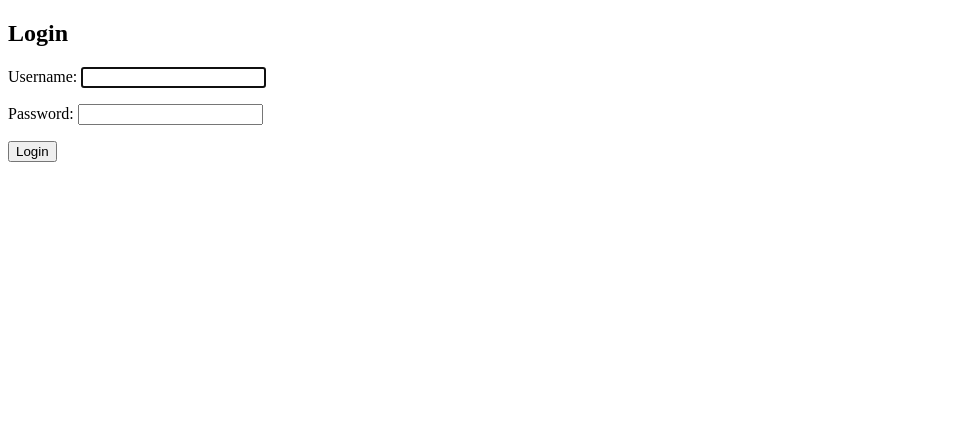
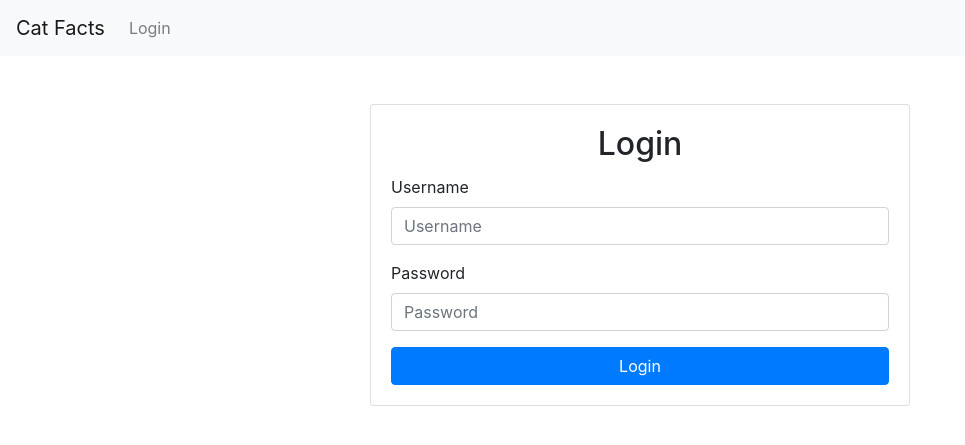
Before and after one commit to josemiguely/cat-facts, a Django app: page /login/ in a window 1280 px wide. Shown: the top 445 px of the page, without its empty margins (0-965 px from the left). Run offline with Django 5.2, Linux system fonts and the light colour scheme; some libraries are stand-ins or nearby versions.

Commit message:
style: Improve login page layout

```diff
--- a/catfacts/app/templates/app/login.html
+++ b/catfacts/app/templates/app/login.html
@@ -1,15 +1,33 @@
-<!DOCTYPE html>
-<html>
-<head>
-    <title>Login</title>
-</head>
-<body>
-    <h2>Login</h2>
-    <form method="post" action="{% url 'login' %}">
-        {% csrf_token %}
-        {{ form.as_p }}
-        <button type="submit">Login</button>
-        <input type="hidden" name="next" value="{{ next }}">
-    </form>
-</body>
-</html>
+{% extends "app/base.html" %}
+
+{% block title %}Login - Cat Facts{% endblock %}
+
+{% block content %}
+<div class="row justify-content-center">
+    <div class="col-md-6">
+        <div class="card mt-5">
+            <div class="card-body">
+                <h2 class="card-title text-center">Login</h2>
+                <form method="post" action="{% url 'login' %}">
+                    {% csrf_token %}
+                    {% if form.non_field_errors %}
+                        <div class="alert alert-danger" role="alert">
+                            {% for error in form.non_field_errors %}
+                                {{ error }}
+                            {% endfor %}
+                        </div>
+                    {% endif %}
+                    {% for field in form %}
+                    <div class="form-group">
+                        <label for="{{ field.id_for_label }}">{{ field.label }}</label>
+                        <input class="{{ field.field.widget.attrs.class }} form-control" id="{{ field.id_for_label }}" name="{{ field.name }}" type="{{ field.field.widget.input_type }}" placeholder="{{ field.label }}" value="{{ field.value|default_if_none:'' }}">
+                    </div>
+                    {% endfor %}
+                    <button type="submit" class="btn btn-primary btn-block">Login</button>
+                    <input type="hidden" name="next" value="{{ next }}">
+                </form>
+            </div>
+        </div>
+    </div>
+</div>
+{% endblock %}
```
